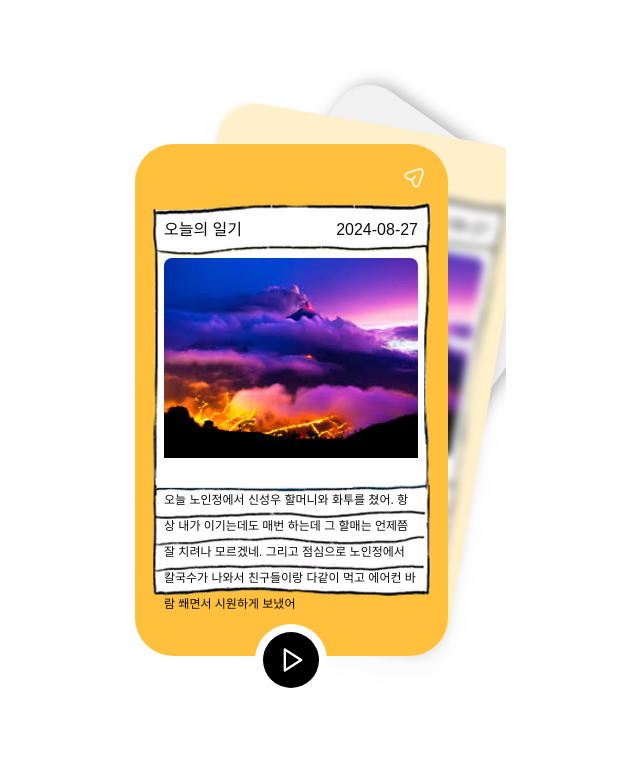
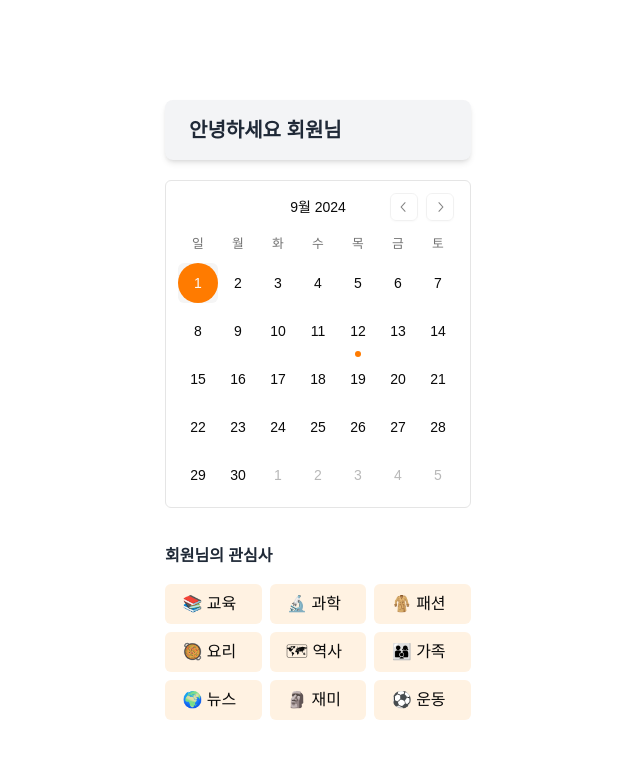
Before and after one commit to kimnerd625/onmom-client, a Next.js app: page /album in a window 1280 px wide. Shown: the top 758 px of the page, without its empty margins (320-960 px from the left). Built offline with nearby package versions, Linux system fonts and the light colour scheme; no server answers; a web font is replaced by a local one.

Commit message:
feat: get diary page

```diff
--- a/app/album/_components/Diary.tsx
+++ b/app/album/_components/Diary.tsx
@@ -8,8 +8,14 @@ import type { DiaryData } from "../Types/DiaryData";
 
 import ShareIcon from "@/public/icons/icon-share-white.svg";
 import DiaryCard from "./Diary/DiaryCard";
-import { initialDiaryData } from "../_data/initialData";
 import PlayButton from "./Diary/PlayButton";
+
+interface DiaryProps {
+  diariesData: DiaryData[];
+  setDiariesData: Dispatch<SetStateAction<DiaryData[]>>;
+  diaryIdx: number;
+  setDiaryIdx: Dispatch<SetStateAction<number>>;
+}
 
 interface ShareProps {
   isOpenShare: boolean;
@@ -23,16 +29,17 @@ interface CaptureDataProps {
 }
 
 export default function Diary({
+  diariesData,
+  setDiariesData,
+  diaryIdx,
+  setDiaryIdx,
   captureData,
   setCaptureData,
   isOpenShare,
   setIsOpenShare,
   setShareDiaryData,
-}: ShareProps & CaptureDataProps) {
+}: DiaryProps & ShareProps & CaptureDataProps) {
   const captureRef = useRef(null);
-
-  const [diaryData, setDiaryData] = useState<DiaryData[]>(initialDiaryData);
-  const [diaryIdx, setDiaryIdx] = useState<number>(0);
 
   const [isSwiping, setIsSwiping] = useState<boolean>(false);
   const [deg, setDeg] = useState<number>(0);
@@ -41,7 +48,7 @@ export default function Diary({
 
   const shareHandler = async () => {
     setIsOpenShare(!isOpenShare);
-    setShareDiaryData(diaryData[diaryIdx]);
+    setShareDiaryData(diariesData[diaryIdx]);
   };
 
   const diaryHandler = useSwipeable({
@@ -51,8 +58,8 @@ export default function Diary({
       if (deg <= -10) {
         console.log("다음 데이터");
 
-        if (diaryIdx === diaryData.length - 1) {
-          setDiaryIdx(diaryData.length - 1);
+        if (diaryIdx === diariesData.length - 1) {
+          setDiaryIdx(diariesData.length - 1);
         } else {
           setDiaryIdx((preState) => preState + 1);
         }
@@ -99,30 +106,6 @@ export default function Diary({
   };
 
   useEffect(() => {
-    const fetchData = async () => {
-      try {
-        const response = await fetch("/api/getDiary", {
-          method: "GET",
-          headers: {
-            "Content-Type": "application/json",
-          },
-        });
-
-        if (!response.ok) {
-          throw new Error("그림일기 정보를 가져오는 데 실패했습니다.");
-        }
-
-        const data = await response.json();
-        setDiaryData(data);
-      } catch (error) {
-        console.error("그림일기 조회 중 오류 발생", error);
-      }
-    };
-
-    fetchData();
-  }, []);
-
-  useEffect(() => {
     const captureData = async () => {
       if (captureRef.current) {
         const canvas = await html2canvas(captureRef.current, { scale: 1 });
@@ -159,16 +142,16 @@ export default function Diary({
           )}`}
         >
           <DiaryCard
-            title={diaryData[diaryIdx].title}
-            createdAt={diaryData[diaryIdx].createdAt}
-            imageUrl={diaryData[diaryIdx].imageUrl}
-            summaryContent={diaryData[diaryIdx].summaryContent}
+            title={diariesData[diaryIdx].title}
+            createdAt={diariesData[diaryIdx].createdAt}
+            imageUrl={diariesData[diaryIdx].imageUrl}
+            summaryContent={diariesData[diaryIdx].summaryContent}
           />
           <div className="bg-white p-2 group:hover:border group-hover:border-t-4 group-hover:border-t-blue-600 absolute -bottom-10 left-1/2 transform -translate-x-1/2 rounded-full">
             <PlayButton
               isSwiping={isSwiping}
               isOpenShare={isOpenShare}
-              audioUrl={diaryData[diaryIdx].audioUrl}
+              audioUrl={diariesData[diaryIdx].audioUrl}
             />
           </div>
         </div>
@@ -183,24 +166,24 @@ export default function Diary({
           <div className="absolute inset-0 bg-white bg-opacity-5 backdrop-blur-sm z-10"></div>
           <DiaryCard
             title={
-              diaryIdx + 1 === diaryData.length
+              diaryIdx + 1 === diariesData.length
                 ? ""
-                : diaryData[diaryIdx + 1].title
+                : diariesData[diaryIdx + 1].title
             }
             createdAt={
-              diaryIdx + 1 === diaryData.length
+              diaryIdx + 1 === diariesData.length
                 ? ""
-                : diaryData[diaryIdx + 1].createdAt
+                : diariesData[diaryIdx + 1].createdAt
             }
             imageUrl={
-              diaryIdx + 1 === diaryData.length
+              diaryIdx + 1 === diariesData.length
                 ? ""
-                : diaryData[diaryIdx + 1].imageUrl
+                : diariesData[diaryIdx + 1].imageUrl
             }
             summaryContent={
-              diaryIdx + 1 === diaryData.length
+              diaryIdx + 1 === diariesData.length
                 ? ""
-                : diaryData[diaryIdx + 1].summaryContent
+                : diariesData[diaryIdx + 1].summaryContent
             }
           />
         </div>
--- a/app/album/_components/Main.tsx
+++ b/app/album/_components/Main.tsx
@@ -1,9 +1,39 @@
+import { Dispatch, SetStateAction } from "react";
+
+import type { DiaryData } from "../Types/DiaryData";
+
 import DiaryCalendar from "./Main/DiaryCalendar";
+import MemberGreeting from "./Main/MemberGreeting";
+import UserInterest from "./Main/UserInterest";
 
-export default function Main() {
+interface DiaryCalendarProps {
+  setIsDiaryOpen: Dispatch<SetStateAction<boolean>>;
+}
+interface DiaryProps {
+  diariesData: DiaryData[];
+  setDiariesData: Dispatch<SetStateAction<DiaryData[]>>;
+  diaryIdx: number;
+  setDiaryIdx: Dispatch<SetStateAction<number>>;
+}
+
+export default function Main({
+  setIsDiaryOpen,
+  diariesData,
+  setDiariesData,
+  diaryIdx,
+  setDiaryIdx,
+}: DiaryCalendarProps & DiaryProps) {
   return (
-    <>
-      <DiaryCalendar></DiaryCalendar>
-    </>
+    <div className="mt-5">
+      <MemberGreeting />
+      <DiaryCalendar
+        diaryIdx={diaryIdx}
+        setDiaryIdx={setDiaryIdx}
+        diariesData={diariesData}
+        setDiariesData={setDiariesData}
+        setIsDiaryOpen={setIsDiaryOpen}
+      ></DiaryCalendar>
+      <UserInterest />
+    </div>
   );
 }
--- a/app/album/_components/Main/DiaryCalendar.tsx
+++ b/app/album/_components/Main/DiaryCalendar.tsx
@@ -1,14 +1,35 @@
-"use Client";
+"use client";
 
+import { useEffect, useState, Dispatch, SetStateAction } from "react";
 import { Calendar } from "@/components/ui/calendar";
-import { useEffect, useState } from "react";
 import { DiaryData } from "../../Types/DiaryData";
 import { getLoginUser } from "@/app/_utils/loginUserInfo";
 import { getGroupId } from "@/app/_utils/groupId";
 
-export default function DiaryCalendar() {
-  const [diaries, setDiaries] = useState<DiaryData[]>([]);
-  const [diariesDate, setDiariesDate] = useState<Date[]>([]);
+interface DiaryCalendarProps {
+  setIsDiaryOpen: Dispatch<SetStateAction<boolean>>;
+}
+interface DiaryProps {
+  diariesData: DiaryData[];
+  setDiariesData: Dispatch<SetStateAction<DiaryData[]>>;
+  diaryIdx: number;
+  setDiaryIdx: Dispatch<SetStateAction<number>>;
+}
+
+export default function DiaryCalendar({
+  setIsDiaryOpen,
+  diariesData,
+  setDiariesData,
+  diaryIdx,
+  setDiaryIdx,
+}: DiaryCalendarProps & DiaryProps) {
+  const [diariesDate, setDiariesDate] = useState<Date[]>([
+    new Date(
+      `${new Date("2024-9-12").getFullYear()}-${
+        new Date("2024-9-12").getMonth() + 1
+      }-${new Date("2024-9-12").getDate()}`
+    ),
+  ]);
 
   const [selected, setSelected] = useState<Date | undefined>(new Date());
 
@@ -23,14 +44,17 @@ export default function DiaryCalendar() {
     selected ? selected.getDate() : new Date().getDate()
   );
 
-  useEffect(() => {
+  const fetchData = async (year: number, month: number) => {
     const groupId = getGroupId();
     const loginUser = getLoginUser();
-    const userId = JSON.parse(loginUser!).userId;
-    const year = selectYear;
-    const month = selectMonth;
 
-    const fetchData = async () => {
+    if (!loginUser) {
+      console.error("로그인 정보가 없습니다.");
+      return;
+    }
+
+    const userId = JSON.parse(loginUser).userId;
+
     try {
       const response = await fetch(
         `/api/getMonthDiary?groupId=${groupId}&userId=${userId}&year=${year}&month=${month}`,
@@ -47,17 +71,73 @@ export default function DiaryCalendar() {
       }
 
       const data = await response.json();
-        setDiaries(data);
+      setDiariesData(data);
 
-        const diariesDate = diaries.map((diary) => new Date(diary.createdAt));
+      const diariesDate = data.map((diary: DiaryData) => {
+        return new Date(
+          `${new Date(diary.createdAt).getFullYear()}-${
+            new Date(diary.createdAt).getMonth() + 1
+          }-${new Date(diary.createdAt).getDate()}`
+        );
+      });
       setDiariesDate(diariesDate);
     } catch (error) {
       console.error("그림일기 월별 조회에 오류가 발생하였습니다.", error);
     }
   };
 
-    fetchData();
-  }, []);
+  useEffect(() => {
+    fetchData(selectYear, selectMonth);
+  }, [selectYear, selectMonth]);
+
+  useEffect(() => {
+    if (selected) {
+      setSelectYear(selected.getFullYear());
+      setSelectMonth(selected.getMonth() + 1);
+      setSelectDate(selected.getDate());
+    }
+  }, [selected]);
+
+  const handleNextClick = () => {
+    setSelectMonth((prevMonth) => {
+      const newMonth = prevMonth + 1;
+      if (newMonth > 12) {
+        setSelectYear((prevYear) => prevYear + 1);
+        return 1;
+      }
+      return newMonth;
+    });
+  };
+
+  const handlePrevClick = () => {
+    setSelectMonth((prevMonth) => {
+      const newMonth = prevMonth - 1;
+      if (newMonth < 1) {
+        setSelectYear((prevYear) => prevYear - 1);
+        return 12;
+      }
+      return newMonth;
+    });
+  };
+
+  const getDiaryIndex = (date: Date, diariesDate: Date[]): number => {
+    return diariesDate.findIndex(
+      (diaryDate) =>
+        diaryDate.getFullYear() === date.getFullYear() &&
+        diaryDate.getMonth() === date.getMonth() &&
+        diaryDate.getDate() === date.getDate()
+    );
+  };
+
+  const handleDayClick = (date: Date) => {
+    setSelected(date);
+    const index = getDiaryIndex(date, diariesDate);
+
+    if (index != -1) {
+      setIsDiaryOpen(true);
+      setDiaryIdx(index);
+    }
+  };
 
   return (
     <Calendar
@@ -66,6 +146,9 @@ export default function DiaryCalendar() {
       onSelect={setSelected}
       className="rounded-md border"
       markedDates={diariesDate}
+      onNextClick={handleNextClick}
+      onPrevClick={handlePrevClick}
+      onDayClick={handleDayClick}
     />
   );
 }
--- /dev/null
+++ b/app/album/_components/Main/MemberGreeting.tsx
@@ -0,0 +1,23 @@
+"use client";
+
+import { getLoginUser } from "@/app/_utils/loginUserInfo";
+import { useEffect, useState } from "react";
+
+export default function MemberGreeting() {
+  const loginUser = getLoginUser();
+
+  const [greetingMessage, setGreetingMessage] =
+    useState<string>("안녕하세요 회원님");
+
+  useEffect(() => {
+    if (loginUser) {
+      setGreetingMessage(`안녕하세요 ${JSON.parse(loginUser).name}님 🖐️`);
+    }
+  }, []);
+
+  return (
+    <div className=" text-xl font-bold text-gray-800 my-5 py-4 px-6 rounded-lg bg-gray-100 shadow-md">
+      {greetingMessage}
+    </div>
+  );
+}
--- /dev/null
+++ b/app/album/_components/Main/UserInterest.tsx
@@ -0,0 +1,63 @@
+"use client";
+
+import { getLoginUser } from "@/app/_utils/loginUserInfo";
+import { useEffect, useState } from "react";
+
+export default function UserInterest() {
+  const loginUser = getLoginUser();
+
+  const [title, setTitle] = useState<string>("회원님의 관심사");
+
+  const [selectInterest, setSelectInterest] = useState<string>("");
+
+  useEffect(() => {
+    if (loginUser) {
+      setTitle(`${JSON.parse(loginUser).name}님의 관심사`);
+    }
+  }, [loginUser]);
+
+  const interests = [
+    { emoji: "📚", label: "교육" },
+    { emoji: "🔬", label: "과학" },
+    { emoji: "🧥", label: "패션" },
+    { emoji: "🥘", label: "요리" },
+    { emoji: "🗺", label: "역사" },
+    { emoji: "👨‍👩‍👦", label: "가족" },
+    { emoji: "🌍", label: "뉴스" },
+    { emoji: "🗿", label: "재미" },
+    { emoji: "⚽", label: "운동" },
+  ];
+
+  const handleClick = (label: string) => {
+    if (selectInterest.length == 0) {
+      setSelectInterest(label);
+    } else {
+      if (selectInterest === label) {
+        setSelectInterest("");
+      } else {
+        setSelectInterest(label);
+      }
+    }
+  };
+
+  return (
+    <div>
+      <div className="font-bold text-gray-800 mt-5 py-4">{title}</div>
+      <div className="grid grid-cols-3 gap-2">
+        {interests.map((interest, index) => (
+          <button
+            onClick={() => handleClick(interest.label)}
+            key={index}
+            className={`bg-album-interest w-full py-2 pr-2 text-center rounded-md hover:opacity-60  ${
+              selectInterest === interest.label
+                ? "bg-blue-500 text-white"
+                : "bg-album-interest hover:opacity-60"
+            }`}
+          >
+            {interest.emoji} {interest.label}
+          </button>
+        ))}
+      </div>
+    </div>
+  );
+}
--- a/app/album/page.tsx
+++ b/app/album/page.tsx
@@ -9,18 +9,35 @@ import Dimmed from "./_components/Dimmed";
 import Share from "./_components/Share";
 import Main from "./_components/Main";
 
+import { initialDiaryData } from "./_data/initialData";
+
 export default function AlbumPage() {
-  // 공유하기 컴포넌트 관리하기
+  const [diariesData, setDiariesData] = useState<DiaryData[]>(initialDiaryData);
+  const [diaryIdx, setDiaryIdx] = useState<number>(0);
   const [isOpenShare, setIsOpenShare] = useState<boolean>(false);
-
-  // 공유하는 데이터 관리하기
   const [captureData, setCaptureData] = useState<string>("");
   const [shareDiaryData, setShareDiaryData] = useState<DiaryData>();
+  const [isDiaryOpen, setIsDiaryOpen] = useState<boolean>(false);
 
   return (
-    <div className="relative flex items-center justify-start w-[375px] h-[812px] mr-1 overflow-hidden">
-      {/* <Main /> */}
+    <div className="relative flex items-center justify-center w-[375px] h-[812px] mr-1 overflow-hidden">
+      <div className={`${isDiaryOpen ? "hidden" : ""}`}>
+        <Main
+          diariesData={diariesData}
+          setDiariesData={setDiariesData}
+          diaryIdx={diaryIdx}
+          setDiaryIdx={setDiaryIdx}
+          setIsDiaryOpen={setIsDiaryOpen}
+        />
+      </div>
+
+      {isDiaryOpen && (
+        <>
           <Diary
+            diariesData={diariesData}
+            setDiariesData={setDiariesData}
+            diaryIdx={diaryIdx}
+            setDiaryIdx={setDiaryIdx}
             setShareDiaryData={setShareDiaryData}
             captureData={captureData}
             setCaptureData={setCaptureData}
@@ -34,6 +51,8 @@ export default function AlbumPage() {
             isOpenShare={isOpenShare}
             setIsOpenShare={setIsOpenShare}
           />
+        </>
+      )}
     </div>
   );
 }
--- a/components/ui/calendar.tsx
+++ b/components/ui/calendar.tsx
@@ -3,22 +3,26 @@
 import * as React from "react";
 import { ChevronLeftIcon, ChevronRightIcon } from "@radix-ui/react-icons";
 import { DayPicker } from "react-day-picker";
+import { ko } from "date-fns/locale";
 
 import { cn } from "@/lib/utils";
 import { buttonVariants } from "@/components/ui/button";
 
 export type CalendarProps = React.ComponentProps<typeof DayPicker> & {
-  markedDates?: Date[]; // markedDates 타입 추가
+  markedDates?: Date[];
 };
 function Calendar({
   className,
   classNames,
   showOutsideDays = true,
   markedDates = [],
+  onNextClick,
+  onPrevClick,
   ...props
 }: CalendarProps) {
   return (
     <DayPicker
+      locale={ko}
       showOutsideDays={showOutsideDays}
       className={cn("p-3", className)}
       classNames={{
@@ -31,12 +35,12 @@ function Calendar({
           buttonVariants({ variant: "outline" }),
           "h-7 w-7 bg-transparent p-0 opacity-50 hover:opacity-100"
         ),
-        nav_button_previous: "absolute left-1",
+        nav_button_previous: "absolute right-10",
         nav_button_next: "absolute right-1",
         table: "w-full border-collapse space-y-1",
-        head_row: "flex",
+        head_row: "flex justify-between",
         head_cell:
-          "text-muted-foreground rounded-md w-8 font-normal text-[0.8rem]",
+          "text-muted-foreground rounded-md w-10 font-normal text-[0.8rem]",
         row: "flex w-full mt-2",
         cell: cn(
           "relative p-0 text-center text-sm focus-within:relative focus-within:z-20 [&:has([aria-selected])]:bg-accent [&:has([aria-selected].day-outside)]:bg-accent/50 [&:has([aria-selected].day-range-end)]:rounded-r-md",
@@ -46,12 +50,12 @@ function Calendar({
         ),
         day: cn(
           buttonVariants({ variant: "ghost" }),
-          "h-8 w-8 p-0 font-normal aria-selected:opacity-100"
+          "h-8 w-8 p-5 font-normal aria-selected:opacity-100 rounded-full"
         ),
         day_range_start: "day-range-start",
         day_range_end: "day-range-end",
         day_selected:
-          "bg-primary text-primary-foreground hover:bg-primary hover:text-primary-foreground focus:bg-primary focus:text-primary-foreground",
+          "bg-brand-main_600 text-primary-foreground hover:bg-brand-main_600 hover:text-primary-foreground focus:bg-brand-main_600 focus:text-primary-foreground",
         day_today: "bg-accent text-accent-foreground",
         day_outside:
           "day-outside text-muted-foreground opacity-50  aria-selected:bg-accent/50 aria-selected:text-muted-foreground aria-selected:opacity-30",
@@ -64,13 +68,27 @@ function Calendar({
       components={{
         IconLeft: ({ ...props }) => <ChevronLeftIcon className="h-4 w-4" />,
         IconRight: ({ ...props }) => <ChevronRightIcon className="h-4 w-4" />,
-        Day: ({ date, ...props }) => (
-          <div {...props}>
-            {markedDates.includes(date) && (
-              <div className="absolute bottom-1 left-1 w-2 h-2 bg-red-500 rounded-full"></div>
-            )}
-          </div>
-        ),
+        DayContent: ({ date, ...props }) => {
+          const isMarked = markedDates.some(
+            (markedDate) => markedDate.getTime() === date.getTime()
+          );
+
+          return (
+            <div className="flex flex-col justify-center items-center">
+              <div>{date.getDate()}</div>
+              {isMarked && (
+                <div className="absolute top-10 bg-brand-main_600 w-1.5 h-1.5 rounded-full"></div>
+              )}
+            </div>
+          );
+        },
+      }}
+      onMonthChange={(month) => {
+        if (month.getMonth() > new Date().getMonth()) {
+          onNextClick?.(month);
+        } else {
+          onPrevClick?.(month);
+        }
       }}
       {...props}
     />
--- a/tailwind.config.ts
+++ b/tailwind.config.ts
@@ -28,6 +28,7 @@ const config: Config = {
           first: "#FFC13D",
           second: "#FFF0CA",
           third: "#F1F1F1",
+          interest: "#FFF2E2",
         },
         text: {
           main: "#202226",
```
Also changed, not shown: app/api/getDiaryText/route.ts (deleted, +0 -33 lines). Lines whose indentation alone changed are shown as unchanged.
